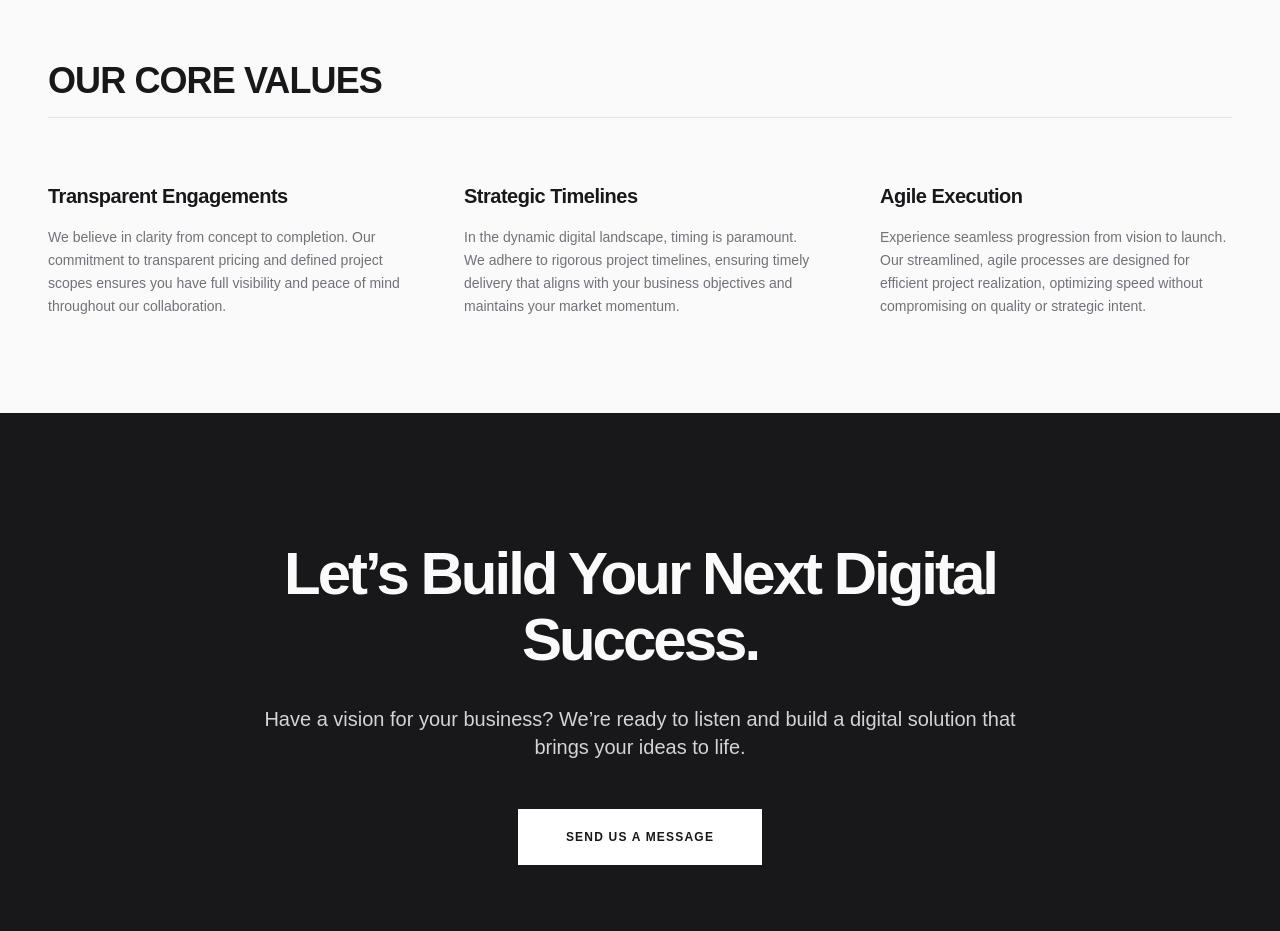
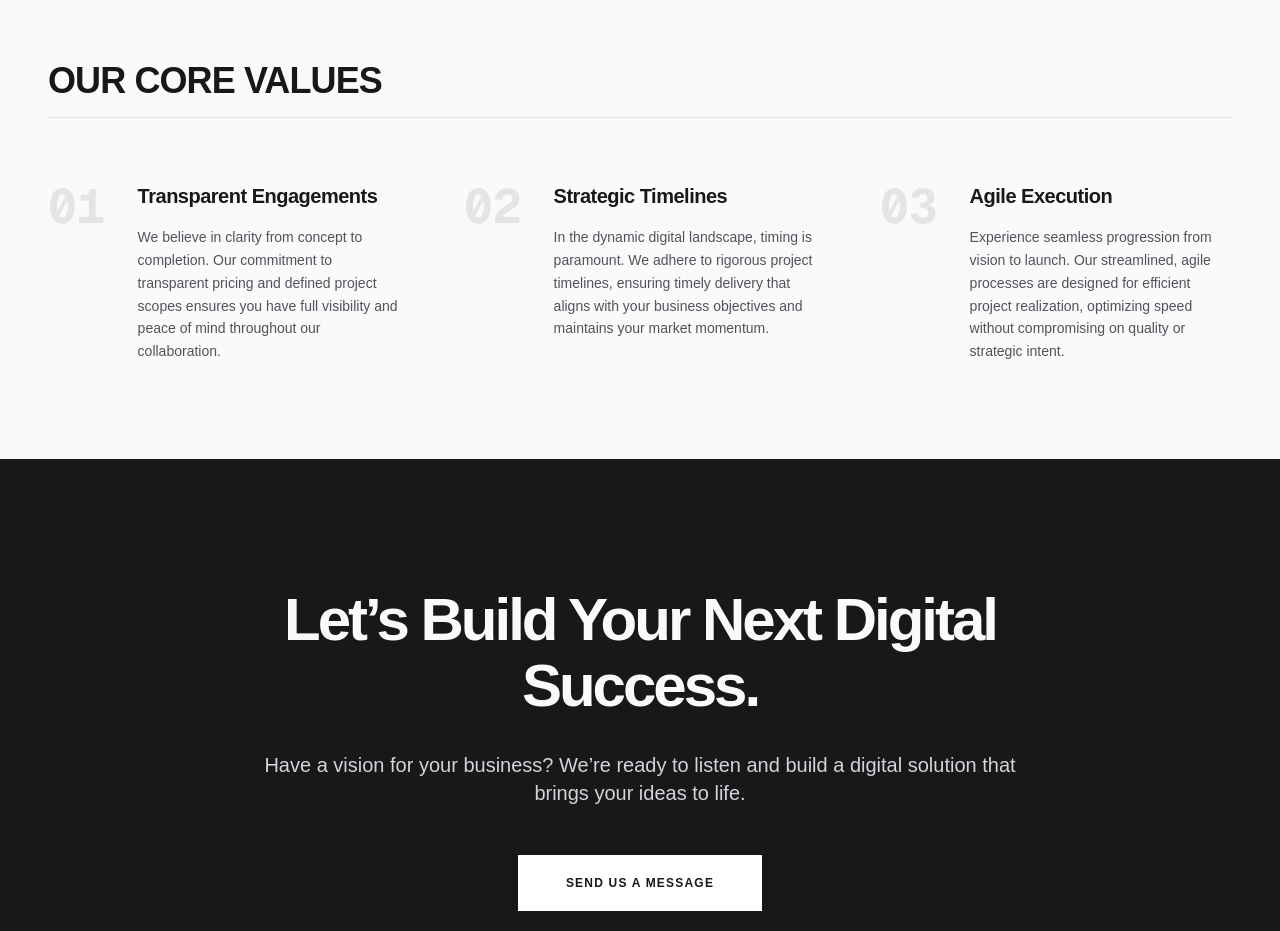
Before and after one commit to markohanesian/ods-headless, a Next.js app: page / in a window 1280 px wide. Shown: the part 1400-2331 px from the top of the page. Built offline with nearby package versions, Linux system fonts and the light colour scheme; no server answers.

Commit message:
design: final UX refinements and mobile fixes

```diff
--- a/app/contact/page.tsx
+++ b/app/contact/page.tsx
@@ -19,7 +19,9 @@ export default async function ContactPage() {
           <div className="order-2 lg:order-1">
             {pageData?.content ? (
               <div
-                className="text-lg md:text-xl text-zinc-600 dark:text-zinc-300 mb-12 max-w-md prose prose-zinc dark:prose-invert font-light leading-relaxed"
+                className="text-lg md:text-xl text-zinc-600 dark:text-zinc-300 mb-12 max-w-md prose prose-zinc dark:prose-invert font-light leading-relaxed
+                  [&_h2]:text-[10px] [&_h2]:font-mono [&_h2]:uppercase [&_h2]:tracking-[0.2em] [&_h2]:text-zinc-400 [&_h2]:mb-4 [&_h2]:mt-12 first:[&_h2]:mt-0
+                  [&_p]:text-lg [&_p]:md:text-xl [&_p]:font-bold [&_p]:text-zinc-900 [&_p]:dark:text-zinc-50 [&_p]:mb-0"
                 dangerouslySetInnerHTML={{ __html: pageData.content }}
               />
             ) : (
@@ -27,23 +29,6 @@ export default async function ContactPage() {
                 Ready to architect your next digital solution? Get in touch to discuss your technical requirements.
               </p>
             )}
-
-            <div className="space-y-12">
-              <div>
-                <h3 className="text-[10px] font-mono uppercase tracking-widest text-zinc-400 mb-4 flex items-center gap-4">
-                  Email Correspondence <div className="h-px flex-1 bg-zinc-100 dark:bg-zinc-900 lg:hidden"></div>
-                </h3>
-                <a href="mailto:hello@ohanesiandigitalsolutions.com" className="text-lg md:text-xl font-bold hover:text-brand transition-colors break-all">
-                  hello@ohanesiandigitalsolutions.com
-                </a>
-              </div>
-              <div>
-                <h3 className="text-[10px] font-mono uppercase tracking-widest text-zinc-400 mb-4 flex items-center gap-4">
-                  Location HQ <div className="h-px flex-1 bg-zinc-100 dark:bg-zinc-900 lg:hidden"></div>
-                </h3>
-                <p className="text-lg md:text-xl font-bold">Remote // Global</p>
-              </div>
-            </div>
           </div>
 
           <div className="order-1 lg:order-2">
--- a/components/CaseStudyGrid.tsx
+++ b/components/CaseStudyGrid.tsx
@@ -117,7 +117,7 @@ const CaseStudyGrid = async ({
 
                   <div className="mt-auto flex items-center justify-between">
                     <div className="text-[10px] font-mono text-zinc-400 uppercase tracking-widest">
-                      {project.categories?.nodes?.filter(c => c.slug !== 'work')[0]?.name || 'Project'}
+                      GO
                     </div>
                     <span className="text-zinc-400 translate-x-0 group-hover:translate-x-2 transition-transform">→</span>
                   </div>
--- a/components/ContactForm.tsx
+++ b/components/ContactForm.tsx
@@ -114,8 +114,9 @@ export default function ContactForm() {
         disabled={status === "submitting"}
         className="w-full py-6 bg-brand text-zinc-900 font-bold uppercase tracking-[0.2em] text-[10px] hover:bg-[#e69b2d] transition-all disabled:opacity-50 shadow-xl"
       >
-        {status === "submitting" ? "Processing..." : "Send Message"}
+        {status === "submitting" ? "Processing..." : "SEND"}
       </button>
+
     </form>
   );
 }
--- a/components/CoreValues.tsx
+++ b/components/CoreValues.tsx
@@ -29,18 +29,22 @@ const CoreValues = () => {
           <div className="h-px w-full bg-zinc-200 dark:bg-zinc-800"></div>
         </div>
 
-        <div className="grid grid-cols-1 lg:grid-cols-3 gap-16">
+        <div className="grid grid-cols-1 lg:grid-cols-3 gap-12 lg:gap-16">
           {VALUES.map((value) => (
-            <div key={value.id} className="relative">
-              <div className="text-[6rem] font-bold text-zinc-100 dark:text-zinc-900/50 absolute -top-12 -left-4 select-none -z-10">
-                {value.id}
+            <div key={value.id} className="flex gap-8 group">
+              <div className="flex-shrink-0">
+                <div className="text-4xl md:text-5xl font-bold text-zinc-200 dark:text-zinc-800 group-hover:text-brand transition-colors duration-500 font-mono">
+                  {value.id}
+                </div>
               </div>
-              <h3 className="text-xl font-bold text-zinc-900 dark:text-zinc-50 mb-4 tracking-tight relative z-10">
-                {value.title}
-              </h3>
-              <p className="text-zinc-500 dark:text-zinc-300 leading-relaxed text-sm font-light">
-                {value.description}
-              </p>
+              <div className="space-y-4">
+                <h3 className="text-xl font-bold text-zinc-900 dark:text-zinc-50 tracking-tight">
+                  {value.title}
+                </h3>
+                <p className="text-zinc-600 dark:text-zinc-300 leading-relaxed text-sm font-light">
+                  {value.description}
+                </p>
+              </div>
             </div>
           ))}
         </div>
--- a/components/Navigation.tsx
+++ b/components/Navigation.tsx
@@ -121,14 +121,14 @@ const Navigation = () => {
       </div>
 
       {/* Mobile Menu Overlay */}
-      <div className={`fixed inset-0 bg-white dark:bg-zinc-950 z-40 transition-transform duration-500 md:hidden ${mobileMenuOpen ? 'translate-x-0' : 'translate-x-full'}`}>
-        <div className="flex flex-col items-center justify-center h-full gap-8">
+      <div className={`fixed top-0 left-0 w-full h-[100dvh] bg-white dark:bg-zinc-950 z-40 transition-transform duration-500 md:hidden ${mobileMenuOpen ? 'translate-x-0' : 'translate-x-full'}`}>
+        <div className="flex flex-col items-center justify-center h-full gap-8 px-6 text-center">
           {navItems.map((item) => (
             <Link
               key={item.name}
               href={item.href}
               onClick={() => setMobileMenuOpen(false)}
-              className={`text-2xl font-bold tracking-tighter transition-colors ${
+              className={`text-3xl font-bold tracking-tighter transition-colors ${
                 item.name === 'Connect'
                   ? 'text-brand underline underline-offset-8'
                   : 'text-zinc-900 dark:text-zinc-50'
--- a/lib/wordpress.ts
+++ b/lib/wordpress.ts
@@ -171,6 +171,8 @@ export async function getPortfolioItems(category?: string, first: number = 20, e
       .replace(/&ldquo;/g, '"')
       .replace(/&rdquo;/g, '"')
       .replace(/&hellip;/g, '...')
+      .replace(/^About\s+.*?\s+is\s+/i, '') // Strip "About [Project] is " prefix
+      .replace(/^About\s+/i, '') // Strip "About " prefix
       .trim();
 
     return {
```
